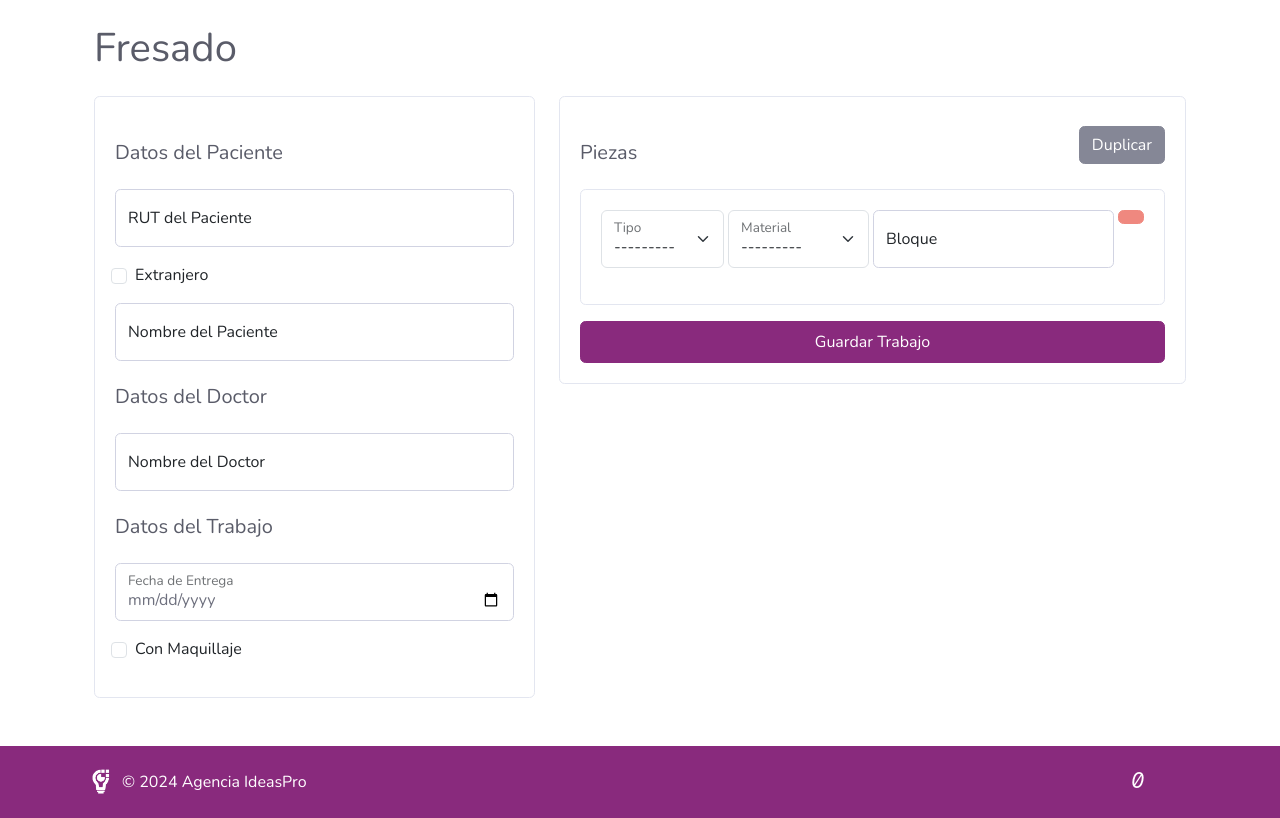
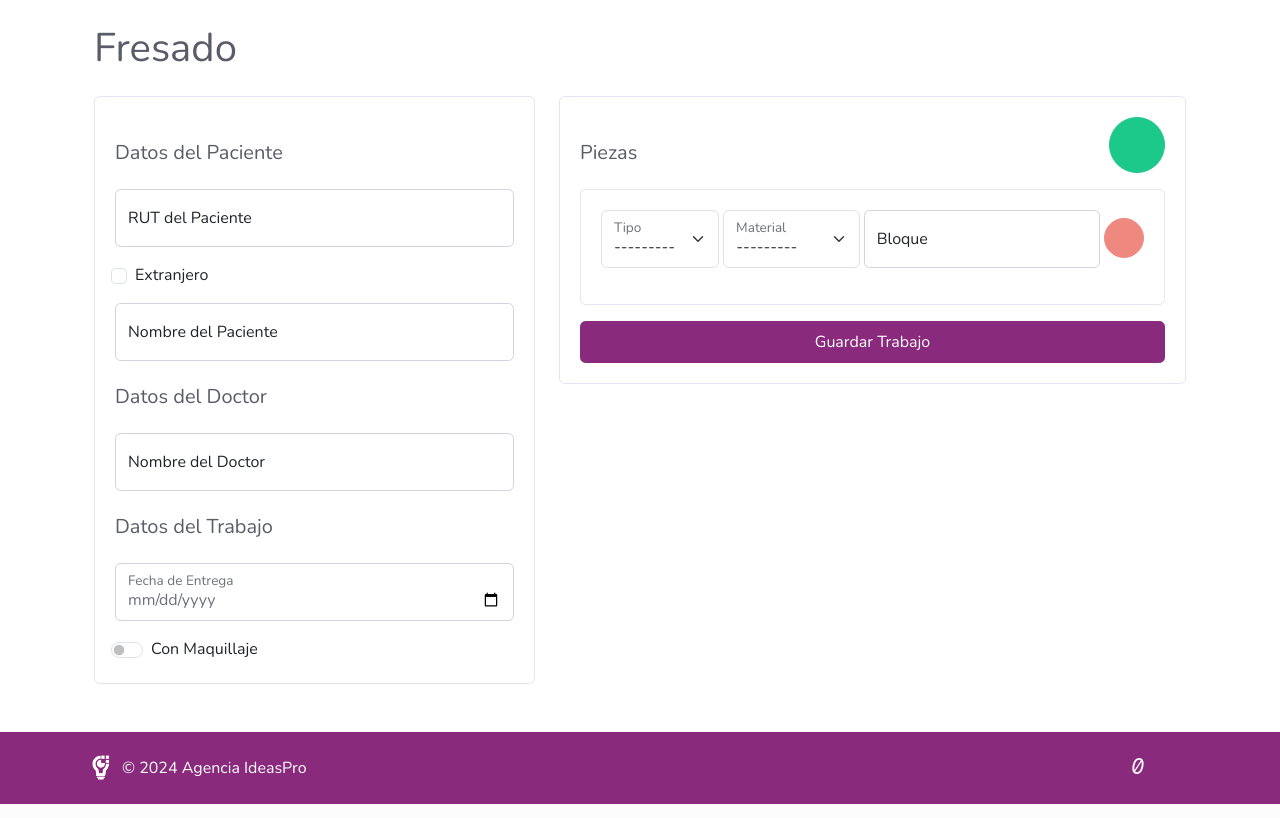
Before and after one commit to Daniher01/tuimagen_lab, a Django app: page /trabajos/crear-trabajo-fresado/ in a window 1280 px wide. Shown: the part 68-886 px from the top of the page. Run offline with Django 5.2, Linux system fonts and the light colour scheme; some libraries are stand-ins or nearby versions.

Commit message:
se ajustan temas visualmente para los formularios de fresado

```diff
--- a/app/tuimagen_lab/templates/trabajos/crear_trabajo_fresado.html
+++ b/app/tuimagen_lab/templates/trabajos/crear_trabajo_fresado.html
@@ -53,7 +53,7 @@
                                             <div class="invalid-feedback d-block">{{ error }}</div>
                                         {% endfor %}
                                     </div>
-                                    <div class="form-check mb-3" >
+                                    <div class="form-check form-switch mx-3" >
                                         <input type="checkbox" class="form-check-input" role="switch" id="{{ trabajo_form.con_maquillaje.id_for_label }}" name="{{ trabajo_form.con_maquillaje.html_name }}" {% if trabajo_form.con_maquillaje.value %}checked{% endif %}>
                                         <label class="form-check-label" for="{{ trabajo_form.con_maquillaje.id_for_label }}">Con Maquillaje</label>
                                         {% for error in trabajo_form.con_maquillaje.errors %}
@@ -71,7 +71,9 @@
                             <div class="card-body">
                                 <div class="d-flex justify-content-between align-items-center">
                                     <h4 class="h5 my-4 text-gray-800">Piezas</h4>
-                                    <button type="button" class="btn btn-secondary mb-3 add-pieza">Duplicar</button>
+                                    <button type="button" class="btn btn-success btn-circle btn-lg mb-3 add-pieza">
+                                        <i class="fa-solid fa-plus fa-xl"></i>
+                                    </button>
                                 </div>
                                 <div id="piezas-container">
                                     {{ pieza_formset.management_form }}
@@ -99,9 +101,9 @@
                                                     <input type="text" class="form-control" id="{{ form.bloque.id_for_label }}" name="{{ form.bloque.html_name }}" placeholder="Bloque" required>
                                                     <label for="{{ form.bloque.id_for_label }}">Bloque</label>
                                                 </div>
-                                                <div class="form-floating mb-3 flex-shrink-0">
-                                                    <button type="button" class="btn btn-danger mb-3 remove-pieza">
-                                                        <i class="fa-solid fa-delete-left fa-xl"></i>
+                                                <div class="form-floating mt-2 flex-shrink-0">
+                                                    <button type="button" class="btn btn-danger btn-circle mb-3 remove-pieza">
+                                                        <i class="fa-solid fa-trash"></i>
                                                     </button>
                                                 </div>
                                             </div>
```
